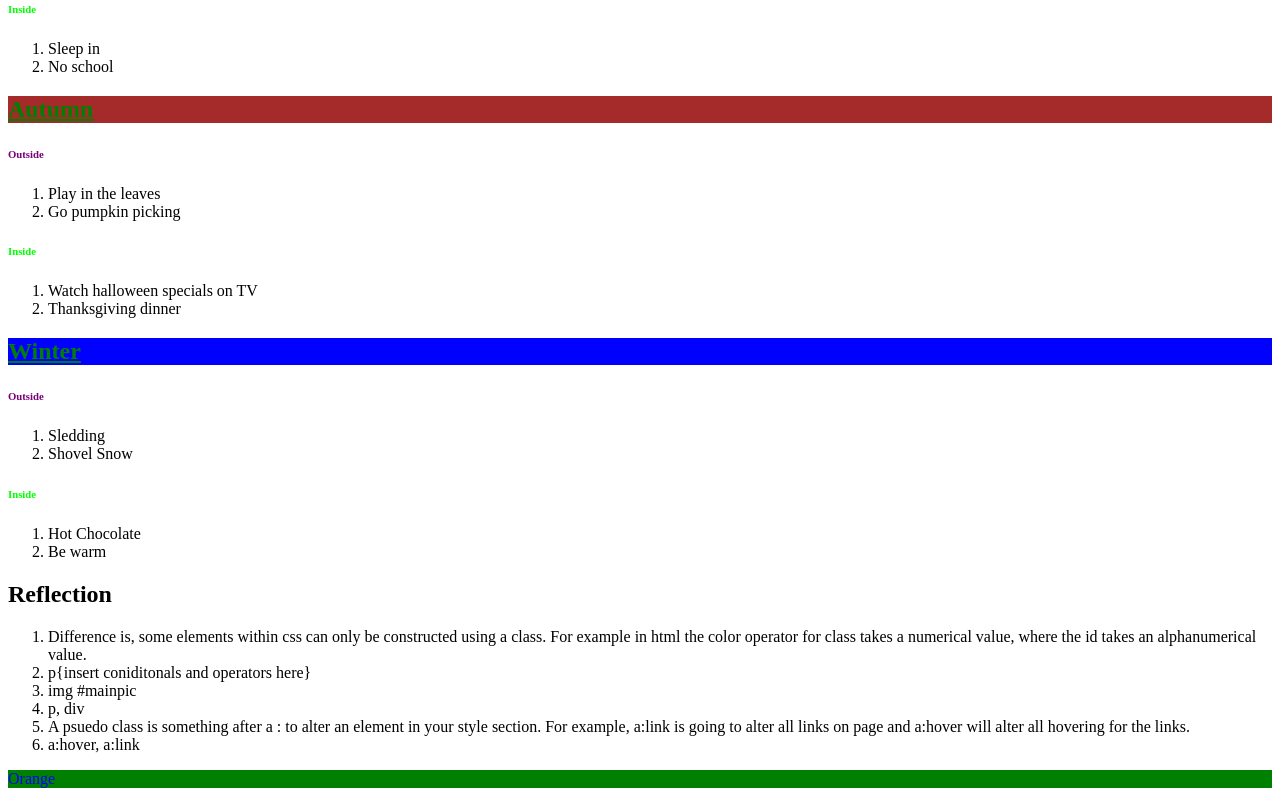
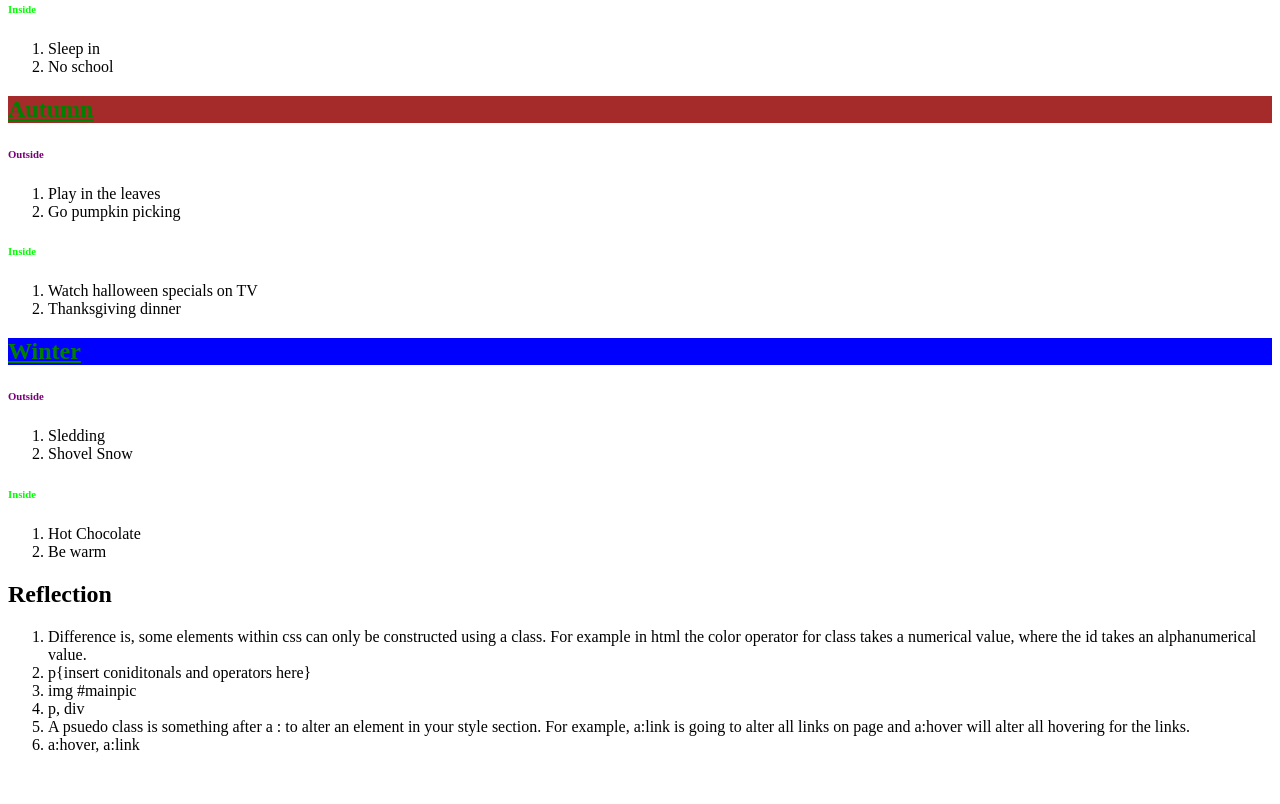
Before and after one commit to Flysandwings/Flysandwings.github.io, a plain HTML site: page Unit3/3.2.html in a window 1280 px wide. Shown: the part 398-1202 px from the top of the page. After the commit the page ends 1168 px from the top, so only its background shows below. Drawn offline with Linux system fonts and the light colour scheme.

Commit message:
Update 3.2.html

```diff
--- a/Unit3/3.2.html
+++ b/Unit3/3.2.html
@@ -93,6 +93,6 @@
       <li>A psuedo class is something after a : to alter an element in your style section. For example, a:link is going to alter all links on page and a:hover will alter all hovering for the links.</li>
       <li>a:hover, a:link</li>
     </ol>
-    <p class="red blue">Orange</p>
+
   </body>
 </html>
```
